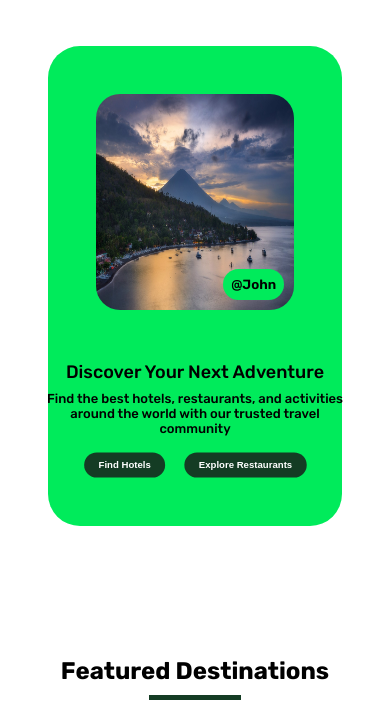
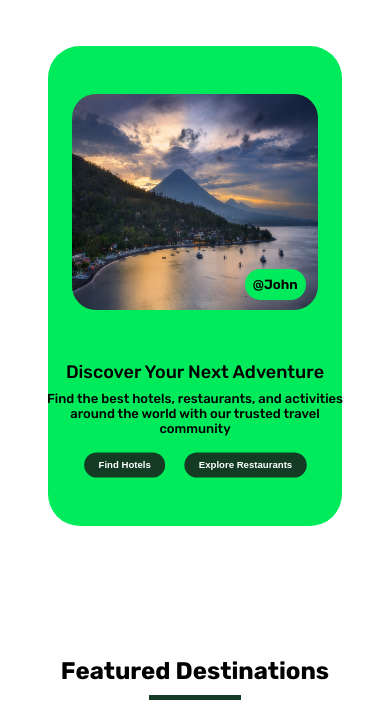
Before and after one commit to Prasanth-1011/Trip-Advisor-Clone, a plain HTML site: page index.html in a window 390 px wide. Shown: the part 118-844 px from the top of the page. Drawn offline with nearby package versions, Linux system fonts and the light colour scheme.

Commit message:
Add files via upload

```diff
--- a/Styles/Responsiveness.css
+++ b/Styles/Responsiveness.css
@@ -130,7 +130,7 @@
     }
 
     .intro__contents {
-        padding: 3rem 3rem 0;
+        padding: 3rem 1.5rem 0;
         padding-bottom: 0;
         height: 30rem;
     }
```
